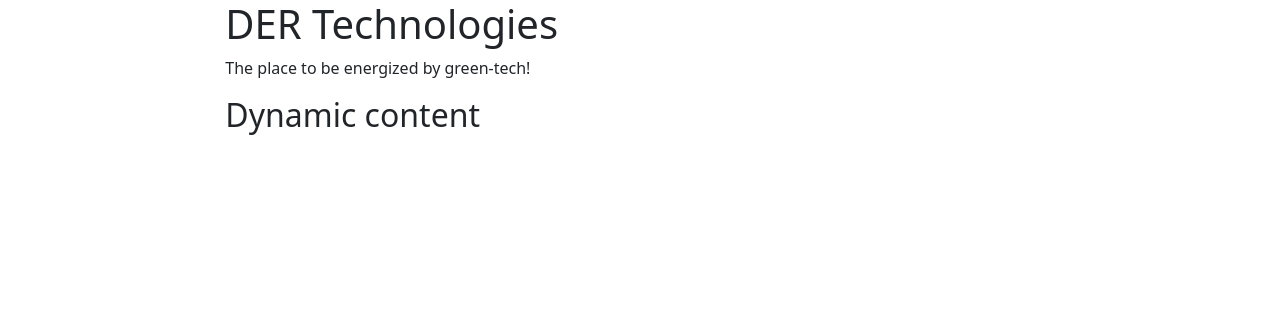
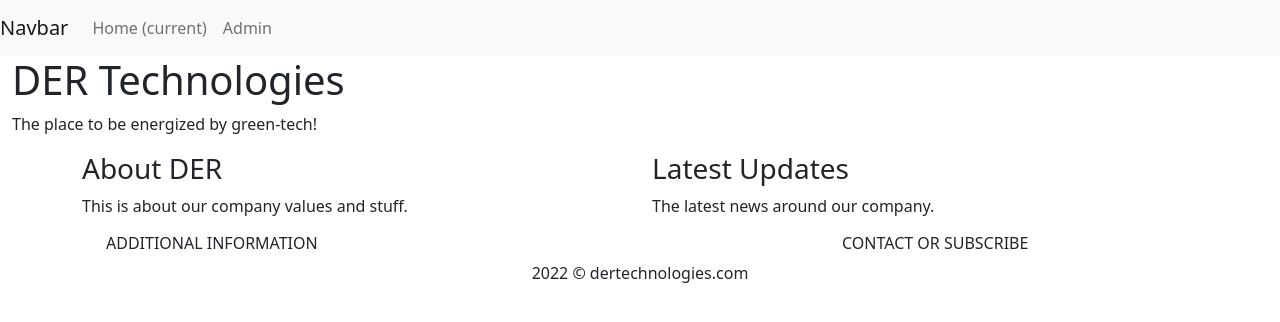
Before and after one commit to JaredP45/T052-DER, a Django app: page / in a window 1280 px wide. Shown: the top 322 px of the page. Run offline with Django 4.2, Linux system fonts and the light colour scheme.

Commit message:
Add templates and banner image

```diff
--- a/templates/base.html
+++ b/templates/base.html
@@ -15,14 +15,15 @@
     <link rel="stylesheet" href="{% static 'css/styles.css' %}" />
   </head>
   <body>
-    <div class="container-fluid">
-      <div class="row">
-        <div class="col-sm-2">
-          {% block navbar %}
-          {% endblock %}
-        </div>
-        <div class="col-sm-10 ">{% block content %}{% endblock %}</div>
-      </div>
-    </div>
+    {% block navbar %}
+    {% endblock %}
+
+    {% block index %}
+    {% endblock %}
+
+    {% block content %}
+    {% endblock %}
   </body>
+  {% block footer %}
+  {% endblock %}
 </html>
--- /dev/null
+++ b/templates/footer.html
@@ -0,0 +1,25 @@
+{% extends 'base.html' %}
+{% block footer %}
+    <div id='footer'>
+        <footer class="page-footer">
+            <div class="container">
+                <div class="row">
+                    <div class="extra-links col-lg-8 col-md-8 col-sm-12">
+                        <div class="container">
+                            <div class="row">
+                                <h6 class="text-uppercase font-weight-bold">Additional Information</h6>
+                            </div>
+                        </div>
+                    </div>
+
+                    <div class="contact-links col-lg-4 col-md-4 col-sm-12">
+                        <h6 class="text-uppercase font-weight-bold">Contact or Subscribe</h6>
+                    </div>
+                </div>
+            </div>
+            <div class="text-center">
+                2022 © dertechnologies.com
+            </div>
+        </footer>
+    </div>
+{% endblock footer %}
--- a/templates/index.html
+++ b/templates/index.html
@@ -1,9 +1,32 @@
-{% extends "base.html" %}
+<!DOCTYPE html>
+{% extends 'base.html' %}
+{% load static %}
 
-{% block content %}
-  <h1>DER Technologies</h1>
-  <p>
-    The place to be energized by green-tech!
-  </p>
-  <h2>Dynamic content</h2>
+{% block index %}
+  <head>
+    <title>DER Home</title>
+  </head>
+
+  {% include 'navbar.html' %}
+  <body>
+    <header class="page-header header container-fluid">
+    <h1>DER Technologies</h1>
+    <p>
+      The place to be energized by green-tech!
+    </p>
+    <div class="container features">
+      <div class="row">
+          <div class="col-lg-6 col-md-6 col-sm-12">
+              <h3 class="feature-title">About DER</h3>
+              <p>This is about our company values and stuff.</p>
+          </div>
+
+          <div class="col-lg-6 col-md-6 col-sm-12">
+              <h3 class="feature-title">Latest Updates</h3>
+              <p>The latest news around our company.</p>
+          </div>
+      </div>
+    </div>
+  </body>
+  {% include 'footer.html' %}
 {% endblock %}
--- /dev/null
+++ b/templates/navbar.html
@@ -0,0 +1,22 @@
+{% extends 'base.html' %}
+{% load static %}
+
+{% block navbar %}
+    <nav class="navbar navbar-expand-lg navbar-light bg-light">
+        <a class="navbar-brand" href="#">Navbar</a>
+        <button class="navbar-toggler" type="button" data-toggle="collapse" data-target="#navbarSupportedContent" aria-controls="navbarSupportedContent" aria-expanded="false" aria-label="Toggle navigation">
+            <span class="navbar-toggler-icon"></span>
+        </button>
+
+        <div class="collapse navbar-collapse" id="navbarSupportedContent">
+            <ul class="navbar-nav mr-auto">
+                <li class="nav-item active">
+                    <a class="nav-link" href="#">Home <span class="sr-only">(current)</span></a>
+                </li>
+                <li class="nav-item">
+                    <a class="nav-link" href="#">Admin</a>
+                </li>
+            </ul>
+        </div>
+    </nav>
+{% endblock %}
```
Also changed, not shown: 1 other file.
